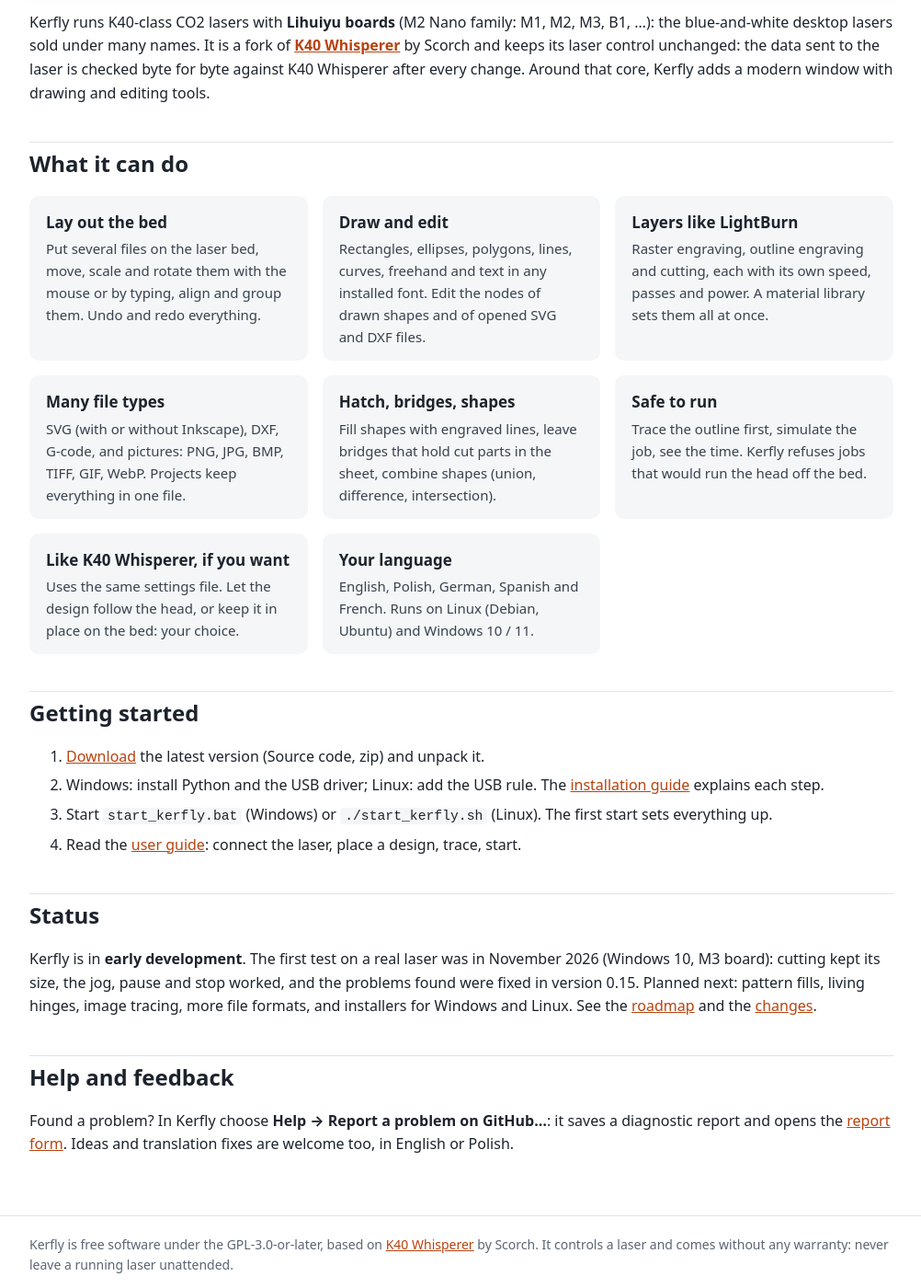
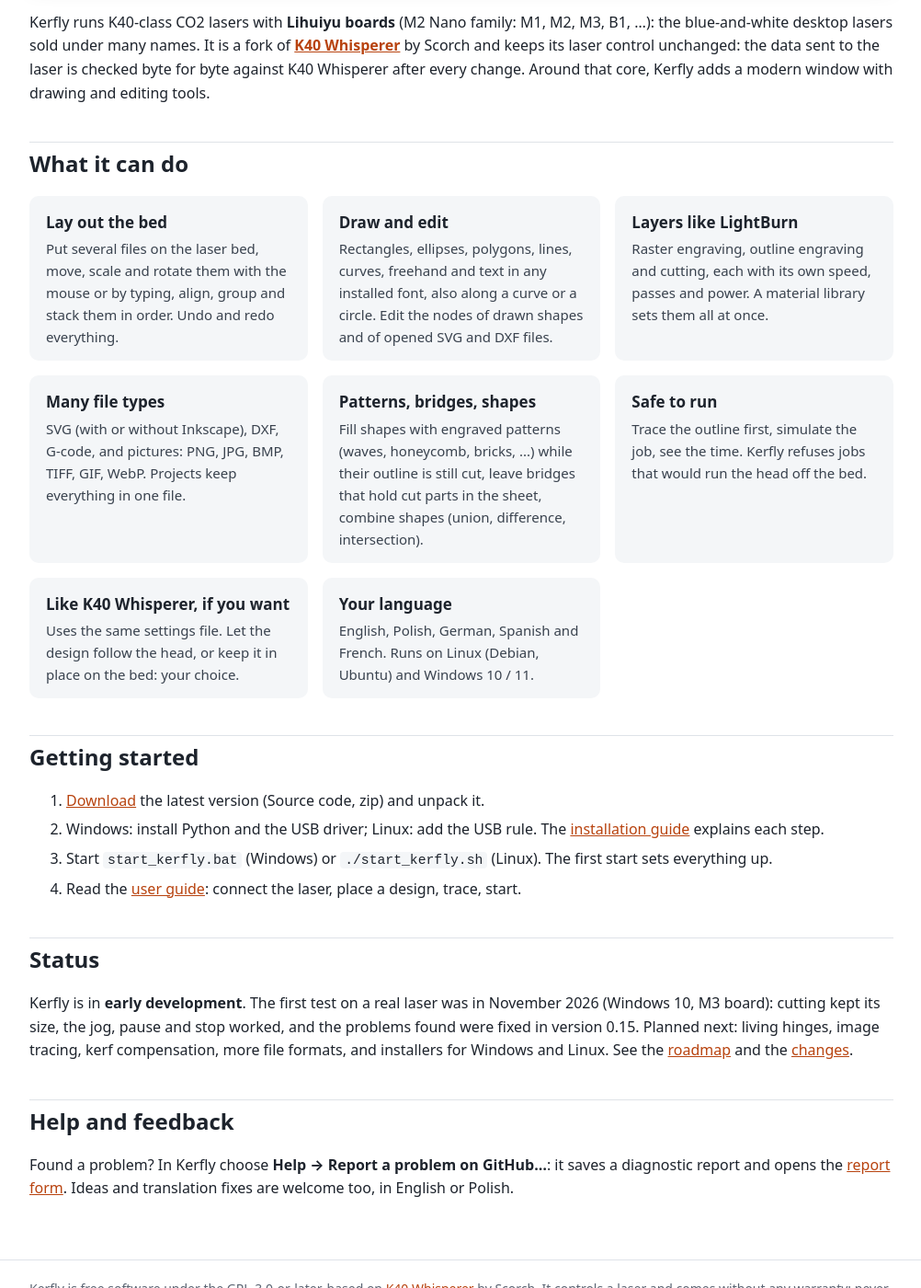
Before and after one commit to cyryllo/Kerfly, a Jekyll site: the page built from docs/index.md, in a window 1280 px wide and 1400 px high, scrolled down 950 px. Shown: the whole window at 92% size, without its empty margins (138-1140 px from the left). Built offline with Jekyll 4.4.1, drawn with Linux system fonts in a browser that asks for light colours.

Commit message:
Docs: guide for 0.17, website feature cards and plans with pattern fills and text on a path

```diff
--- a/docs/index.md
+++ b/docs/index.md
@@ -32,11 +32,11 @@ core, Kerfly adds a modern window with drawing and editing tools.
 ## What it can do
 
 <div class="features">
-  <div class="feature"><h3>Lay out the bed</h3><p>Put several files on the laser bed, move, scale and rotate them with the mouse or by typing, align and group them. Undo and redo everything.</p></div>
-  <div class="feature"><h3>Draw and edit</h3><p>Rectangles, ellipses, polygons, lines, curves, freehand and text in any installed font. Edit the nodes of drawn shapes and of opened SVG and DXF files.</p></div>
+  <div class="feature"><h3>Lay out the bed</h3><p>Put several files on the laser bed, move, scale and rotate them with the mouse or by typing, align, group and stack them in order. Undo and redo everything.</p></div>
+  <div class="feature"><h3>Draw and edit</h3><p>Rectangles, ellipses, polygons, lines, curves, freehand and text in any installed font, also along a curve or a circle. Edit the nodes of drawn shapes and of opened SVG and DXF files.</p></div>
   <div class="feature"><h3>Layers like LightBurn</h3><p>Raster engraving, outline engraving and cutting, each with its own speed, passes and power. A material library sets them all at once.</p></div>
   <div class="feature"><h3>Many file types</h3><p>SVG (with or without Inkscape), DXF, G-code, and pictures: PNG, JPG, BMP, TIFF, GIF, WebP. Projects keep everything in one file.</p></div>
-  <div class="feature"><h3>Hatch, bridges, shapes</h3><p>Fill shapes with engraved lines, leave bridges that hold cut parts in the sheet, combine shapes (union, difference, intersection).</p></div>
+  <div class="feature"><h3>Patterns, bridges, shapes</h3><p>Fill shapes with engraved patterns (waves, honeycomb, bricks, ...) while their outline is still cut, leave bridges that hold cut parts in the sheet, combine shapes (union, difference, intersection).</p></div>
   <div class="feature"><h3>Safe to run</h3><p>Trace the outline first, simulate the job, see the time. Kerfly refuses jobs that would run the head off the bed.</p></div>
   <div class="feature"><h3>Like K40 Whisperer, if you want</h3><p>Uses the same settings file. Let the design follow the head, or keep it in place on the bed: your choice.</p></div>
   <div class="feature"><h3>Your language</h3><p>English, Polish, German, Spanish and French. Runs on Linux (Debian, Ubuntu) and Windows 10 / 11.</p></div>
@@ -56,8 +56,8 @@ core, Kerfly adds a modern window with drawing and editing tools.
 Kerfly is in **early development**. The first test on a real laser was in
 November 2026 (Windows 10, M3 board): cutting kept its size, the jog, pause
 and stop worked, and the problems found were fixed in version 0.15. Planned
-next: pattern fills, living hinges, image tracing, more file formats, and
-installers for Windows and Linux. See the
+next: living hinges, image tracing, kerf compensation, more file formats,
+and installers for Windows and Linux. See the
 [roadmap]({{ site.repo }}/blob/main/ROADMAP.md) and the
 [changes]({{ site.repo }}/blob/main/CHANGELOG.md).
 
```
Also changed, not shown: docs/guide.md (+1 -1 lines), docs/pl/guide.md (+1 -1 lines), docs/pl/index.md (+5 -5 lines), README.md, README_pl.md.
